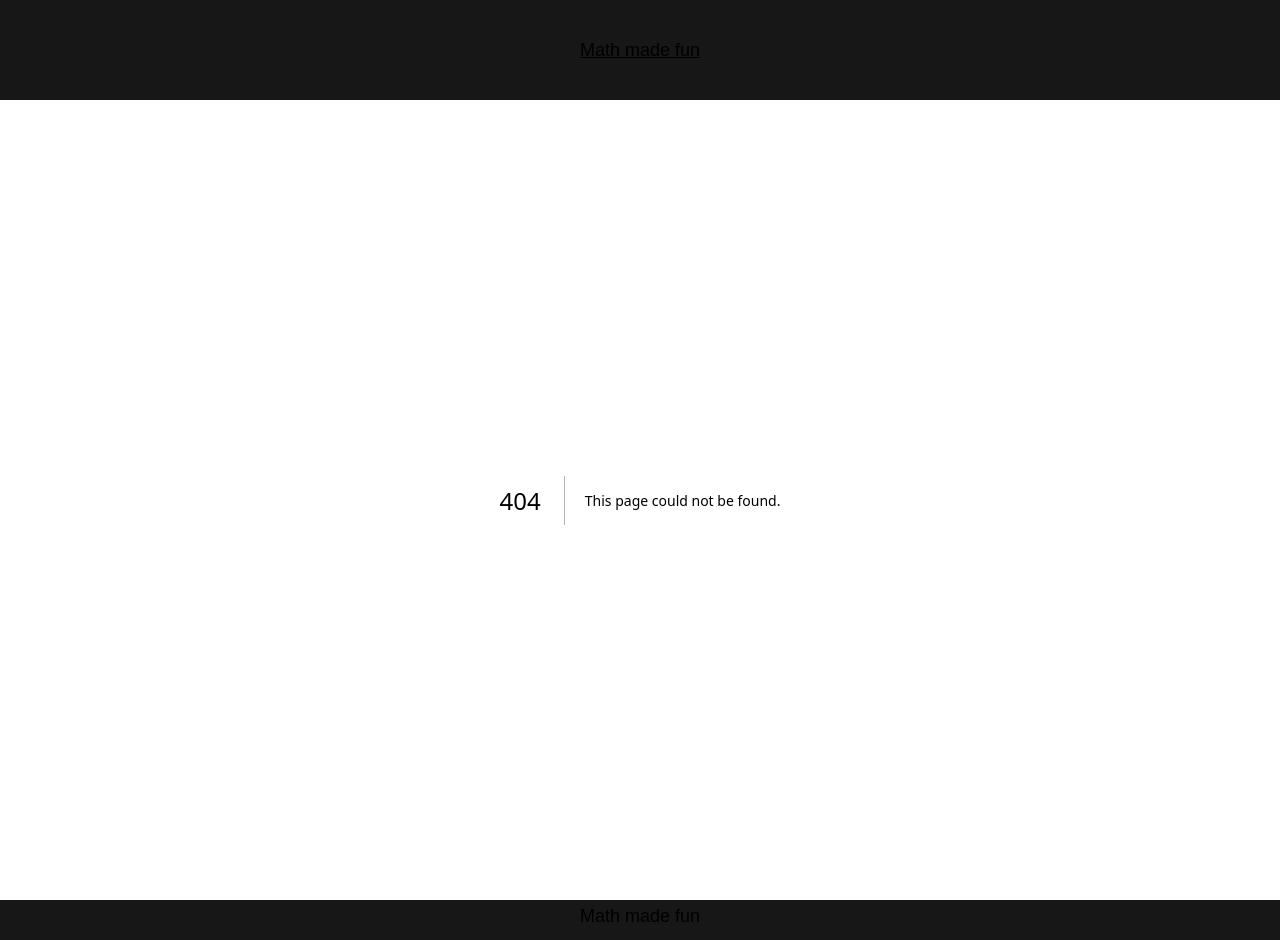
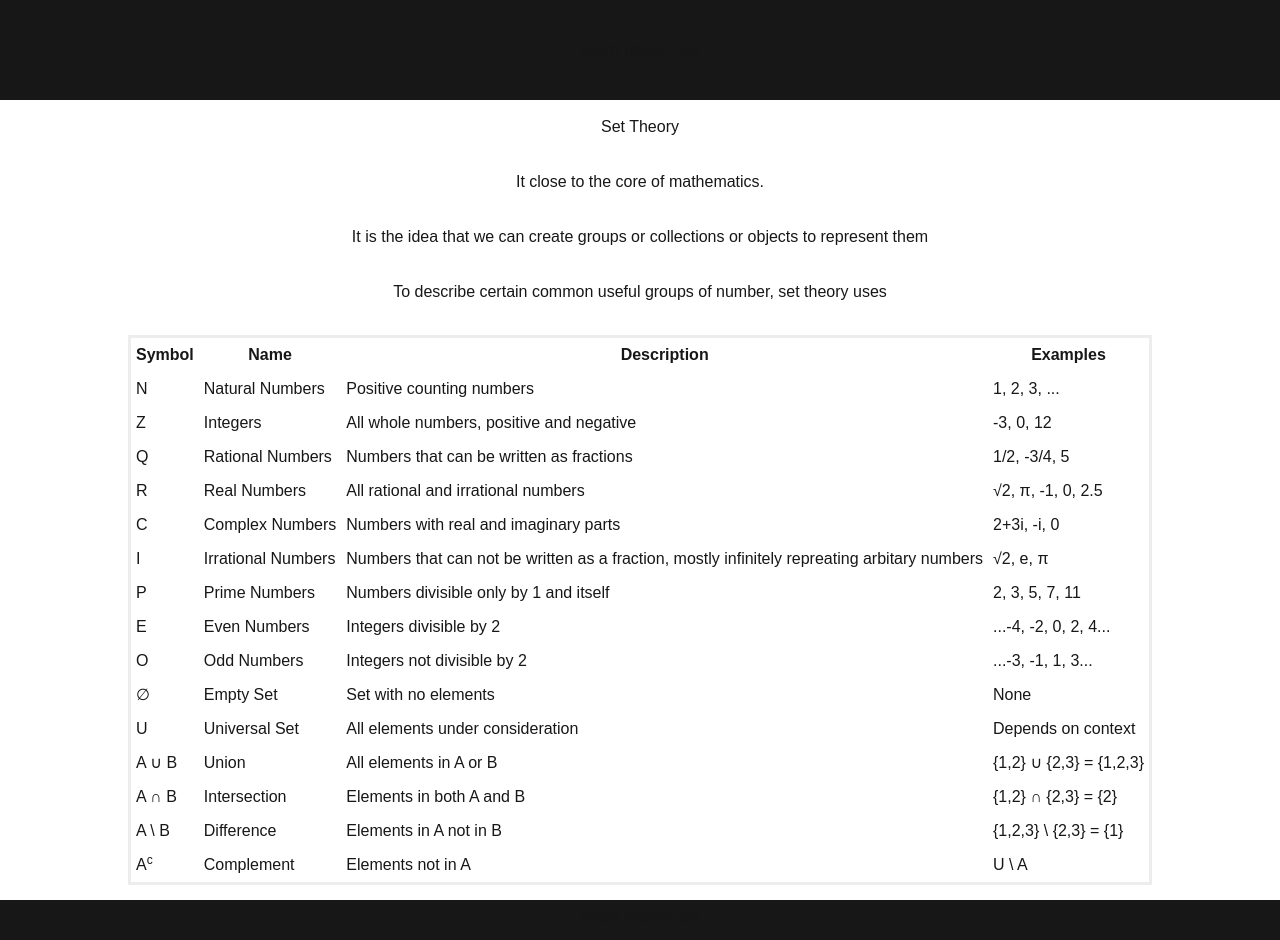
Before and after one commit to RisingSatalite/math-made-fun, a Next.js app: page /advance/setTheory in a window 1280 px wide. Before the commit this address had no page. Shown: the top 940 px of the page. Built offline with nearby package versions, Linux system fonts and the light colour scheme.

Commit message:
set theory

```diff
--- /dev/null
+++ b/src/app/advance/setTheory/page.js
@@ -0,0 +1,108 @@
+export default function SetThoery() {
+  return (
+    <div className="grid items-center justify-items-center min-h-screen">
+      <h1>Set Theory</h1>
+      <p>It close to the core of mathematics.</p>
+      <p>It is the idea that we can create groups or collections or objects to represent them</p>
+      <p>To describe certain common useful groups of number, set theory uses</p>
+      <table>
+        <tr>
+          <th>Symbol</th>
+          <th>Name</th>
+          <th>Description</th>
+          <th>Examples</th>
+        </tr>
+        <tr>
+          <td>N</td>
+          <td>Natural Numbers</td>
+          <td>Positive counting numbers</td>
+          <td>1, 2, 3, ...</td>
+        </tr>
+        <tr>
+          <td>Z</td>
+          <td>Integers</td>
+          <td>All whole numbers, positive and negative</td>
+          <td>-3, 0, 12</td>
+        </tr>
+        <tr>
+          <td>Q</td>
+          <td>Rational Numbers</td>
+          <td>Numbers that can be written as fractions</td>
+          <td>1/2, -3/4, 5</td>
+        </tr>
+        <tr>
+          <td>R</td>
+          <td>Real Numbers</td>
+          <td>All rational and irrational numbers</td>
+          <td>√2, π, -1, 0, 2.5</td>
+        </tr>
+        <tr>
+          <td>C</td>
+          <td>Complex Numbers</td>
+          <td>Numbers with real and imaginary parts</td>
+          <td>2+3i, -i, 0</td>
+        </tr>
+        <tr>
+          <td>I</td>
+          <td>Irrational Numbers</td>
+          <td>Numbers that can not be written as a fraction, mostly infinitely repreating arbitary numbers</td>
+          <td>√2, e, π</td>
+        </tr>
+        <tr>
+          <td>P</td>
+          <td>Prime Numbers</td>
+          <td>Numbers divisible only by 1 and itself</td>
+          <td>2, 3, 5, 7, 11</td>
+        </tr>
+        <tr>
+          <td>E</td>
+          <td>Even Numbers</td>
+          <td>Integers divisible by 2</td>
+          <td>...-4, -2, 0, 2, 4...</td>
+        </tr>
+        <tr>
+          <td>O</td>
+          <td>Odd Numbers</td>
+          <td>Integers not divisible by 2</td>
+          <td>...-3, -1, 1, 3...</td>
+        </tr>
+        <tr>
+          <td>∅</td>
+          <td>Empty Set</td>
+          <td>Set with no elements</td>
+          <td>None</td>
+        </tr>
+        <tr>
+          <td>U</td>
+          <td>Universal Set</td>
+          <td>All elements under consideration</td>
+          <td>Depends on context</td>
+        </tr>
+        <tr>
+          <td>A ∪ B</td>
+          <td>Union</td>
+          <td>All elements in A or B</td>
+          <td>{'{'+'1,2'+'} ∪ {'+'2,3'+'} = {'+'1,2,3'+'}'}</td>
+        </tr>
+        <tr>
+          <td>A ∩ B</td>
+          <td>Intersection</td>
+          <td>Elements in both A and B</td>
+          <td>{'{'+'1,2'+'} ∩ {'+'2,3'+'} = {'+'2'+'}'}</td>
+        </tr>
+        <tr>
+          <td>A \ B</td>
+          <td>Difference</td>
+          <td>Elements in A not in B</td>
+          <td>{'{'+'1,2,3'+'} \\ {'+'2,3'+'} = {'+'1'+'}'}</td>
+        </tr>
+        <tr>
+          <td>A<sup>c</sup></td>
+          <td>Complement</td>
+          <td>Elements not in A</td>
+          <td>U \ A</td>
+        </tr>
+      </table>
+    </div>
+  );
+}
```
